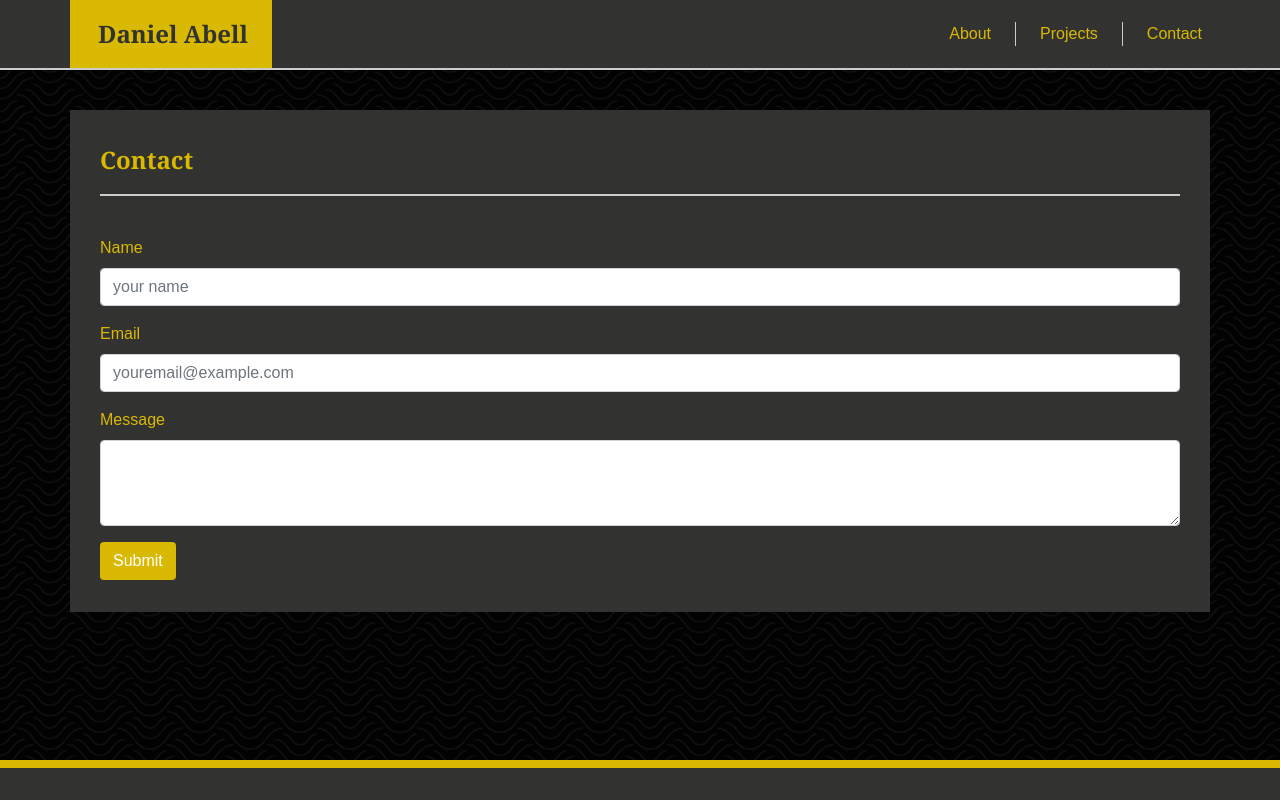
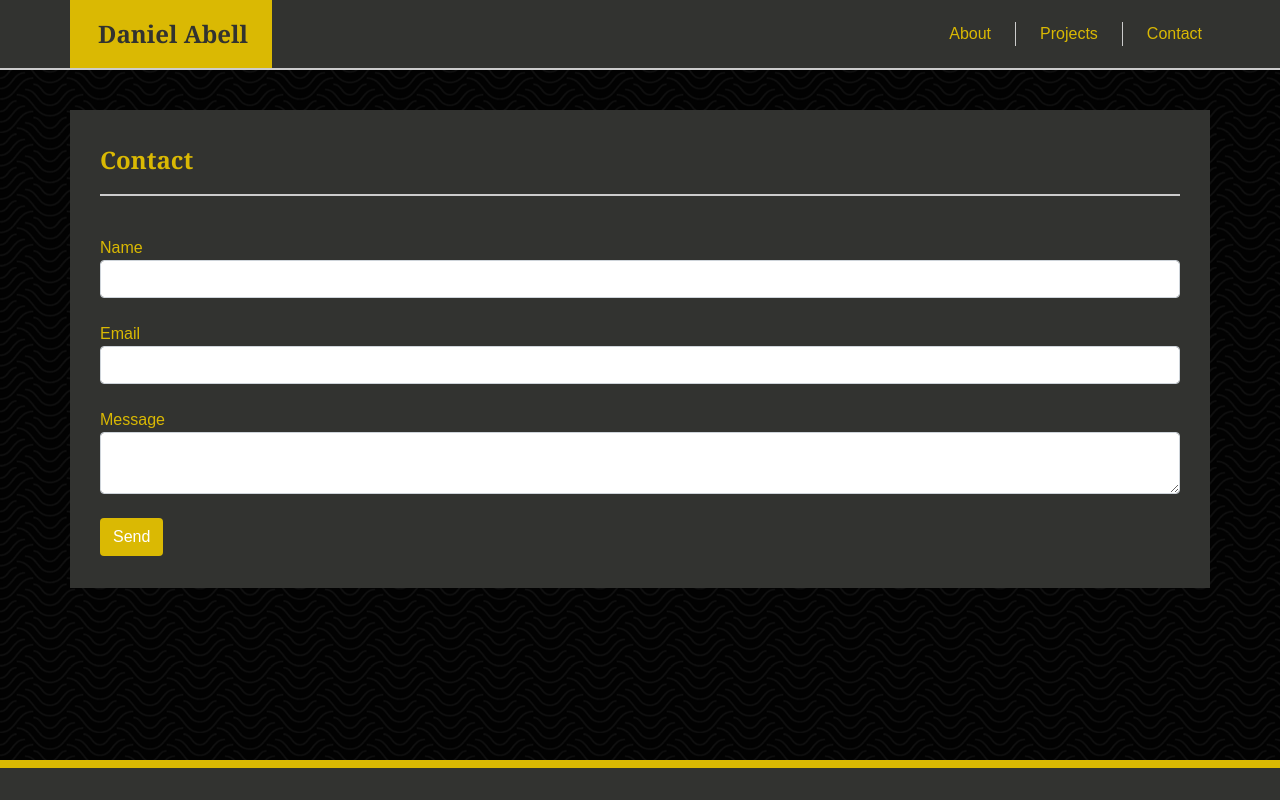
Before and after one commit to dmabell693/react-portfolio, a React (Create React App) app: page /contact in a window 1280 px wide. Built offline with nearby package versions, Linux system fonts and the light colour scheme.

Commit message:
added emailjs dependency and adjusted contact form so users can actually send emails

```diff
--- a/package.json
+++ b/package.json
@@ -6,6 +6,7 @@
     "@testing-library/jest-dom": "^4.2.4",
     "@testing-library/react": "^9.5.0",
     "@testing-library/user-event": "^7.2.1",
+    "emailjs-com": "^2.4.1",
     "react": "^16.13.1",
     "react-dom": "^16.13.1",
     "react-router-dom": "^5.2.0",
--- a/src/App.js
+++ b/src/App.js
@@ -22,6 +22,9 @@ function App() {
           <Route exact path={"/contact"}>
             <Contact />
           </Route>
+          <Route path={"/"}>
+            <About />
+          </Route>
         </Switch>
         <Footer />
       </Wrapper>
--- a/src/components/ContactForm/index.js
+++ b/src/components/ContactForm/index.js
@@ -1,26 +1,60 @@
 import React from "react";
+import emailjs from 'emailjs-com';
 import "./style.css";
 
 function ContactForm() {
 
+    // function sendEmail(event) {
+    //     event.preventDefault();
+
+    //     emailjs.sendForm("portfolio_email", "portfolio_form", event.target, "user_gkObLKxJOdIrGMDWIlgH9")
+    //         .then((res) => {
+    //             console.log(res.text);
+    //         }, (err) => {
+    //             console.log(err.text);
+    //         });
+    // }
+
+    function sendEmail(e) {
+        e.preventDefault();
+
+        emailjs.sendForm('portfolio_email', 'portfolio_form', e.target, 'user_gkObLKxJOdIrGMDWIlgH9')
+            .then((result) => {
+                console.log(result.text);
+            }, (error) => {
+                console.log(error.text);
+            });
+    }
+
     return (
 
-        <form>
-            <div className="form-group">
-                <label for="nameBox">Name</label>
-                <input type="text" className="form-control" id="nameBox" placeholder="your name" />
-            </div>
-            <div className="form-group">
-                <label for="emailBox">Email</label>
-                <input type="email" className="form-control" id="emailBox" placeholder="youremail@example.com"
-                    aria-describedby="emailHelp" />
-            </div>
-            <div className="form-group">
-                <label for="messageBox">Message</label>
-                <textarea className="form-control" id="messageBox" rows="3"></textarea>
-            </div>
-            <button type="submit" className="btn" id="submitButton">Submit</button>
+        <form className="contact-form" onSubmit={sendEmail}>
+            <input type="hidden" name="contact_number" />
+            <label className="mb-0">Name</label>
+            <input className="form-control mb-4" type="text" name="user_name" />
+            <label className="mb-0">Email</label>
+            <input className="form-control mb-4" type="email" name="user_email" />
+            <label className="mb-0">Message</label>
+            <textarea className="form-control mb-4" name="message" />
+            <input className="btn" id="submitButton" type="submit" value="Send" />
         </form>
+
+        // <form>
+        //     <div className="form-group contact-form" onSubmit={sendEmail}>
+        //         <input type="hidden" name="contact_number" />
+        //         <label htmlFor="nameBox">Name</label>
+        //         <input type="text" name="user_name" className="form-control" id="nameBox" placeholder="your name" />
+        //     </div>
+        //     <div className="form-group">
+        //         <label htmlFor="emailBox">Email</label>
+        //         <input type="email" name="user_email" className="form-control" id="emailBox" placeholder="youremail@example.com" aria-describedby="emailHelp" />
+        //     </div>
+        //     <div className="form-group">
+        //         <label htmlFor="messageBox">Message</label>
+        //         <textarea name="message" className="form-control" id="messageBox" rows="3"></textarea>
+        //     </div>
+        //     <input type="submit" value="Send" className="btn" id="submitButton" />
+        // </form>
     )
 }
 
```
Also changed, not shown: 1 other file (tests, documents, lock files or other folders).
